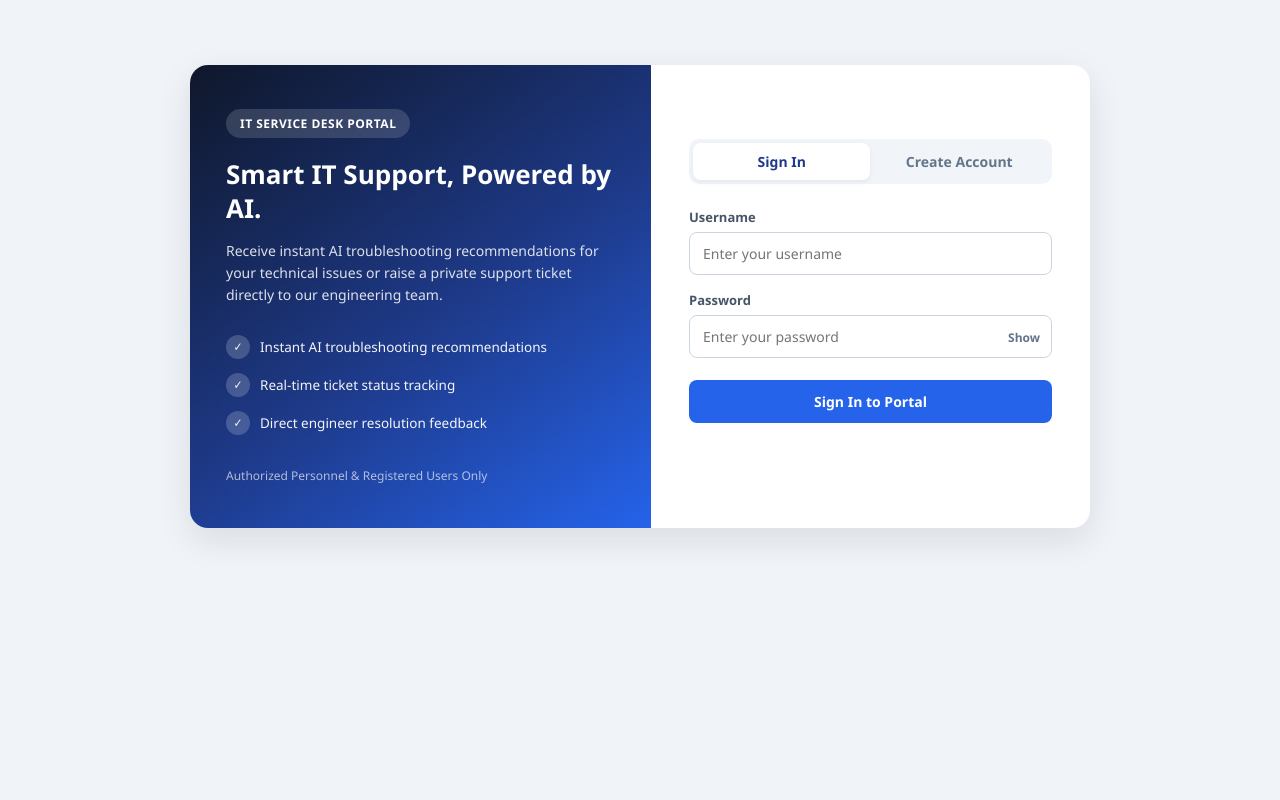
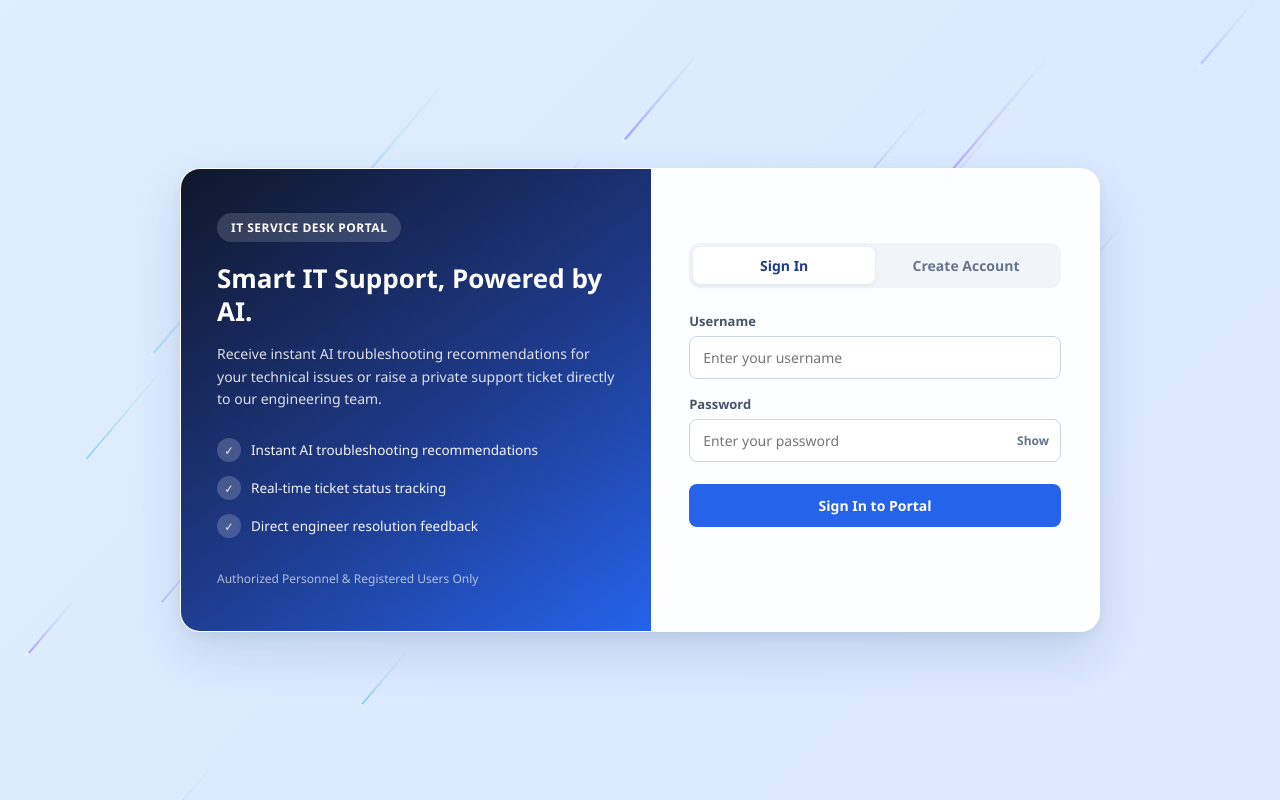
Before and after one commit to TANJINGQI53/it-support-system, a Flask app: page / in a window 1280 px wide. Run offline with Flask 3, Linux system fonts and the light colour scheme; some libraries are stand-ins or nearby versions.

Commit message:
Update index.html

```diff
--- a/IT_Support_Web/IT_Support_Web/templates/index.html
+++ b/IT_Support_Web/IT_Support_Web/templates/index.html
@@ -6,7 +6,40 @@
     <title>AI-Powered IT Support Ticketing System</title>
     <style>
         * { box-sizing: border-box; margin: 0; padding: 0; font-family: 'Segoe UI', Tahoma, Geneva, Verdana, sans-serif; }
-        body { background-color: #f0f4f8; color: #1e293b; padding: 20px; min-height: 100vh; }
+        body {
+            background-color: #f0f4f8;
+            color: #1e293b;
+            padding: 20px;
+            min-height: 100vh;
+            transition: background 0.5s ease;
+        }
+
+        /* 登录界面专属：全屏垂直水平居中 + 柔和流动渐变背景 */
+        body.auth-bg {
+            display: flex;
+            align-items: center;
+            justify-content: center;
+            background: linear-gradient(-45deg, #e0e7ff, #dbeafe, #e0f2fe, #ede9fe, #f0f9ff);
+            background-size: 400% 400%;
+            animation: gradientFlow 14s ease infinite;
+            overflow-x: hidden;
+        }
+
+        @keyframes gradientFlow {
+            0% { background-position: 0% 50%; }
+            50% { background-position: 100% 50%; }
+            100% { background-position: 0% 50%; }
+        }
+
+        /* 淡色小流星背景画布 */
+        #meteorCanvas {
+            position: fixed;
+            inset: 0;
+            width: 100vw;
+            height: 100vh;
+            pointer-events: none;
+            z-index: 0;
+        }
 
         .header { background: linear-gradient(135deg, #1e3a8a, #2563eb); color: white; padding: 24px; border-radius: 12px; margin: 0 auto 24px; max-width: 1320px; box-shadow: 0 4px 12px rgba(37, 99, 235, 0.2); display: flex; justify-content: space-between; align-items: center; flex-wrap: wrap; gap: 12px; }
         .header h1 { font-size: 24px; margin-bottom: 6px; }
@@ -15,8 +48,24 @@
         .btn-logout { background: #ef4444; padding: 6px 12px; font-size: 13px; }
         .btn-logout:hover { background: #dc2626; }
 
-        .split-auth-container { max-width: 900px; margin: 45px auto; background: white; border-radius: 18px; overflow: hidden; display: grid; grid-template-columns: 1.05fr 1fr; box-shadow: 0 12px 35px rgba(15, 23, 42, 0.1); }
-        @media (max-width: 768px) { .split-auth-container { grid-template-columns: 1fr; margin: 20px auto; } }
+        /* 居中悬浮登录卡片 */
+        .split-auth-container {
+            position: relative;
+            z-index: 1;
+            width: 100%;
+            max-width: 920px;
+            margin: auto;
+            background: rgba(255, 255, 255, 0.93);
+            backdrop-filter: blur(12px);
+            -webkit-backdrop-filter: blur(12px);
+            border: 1px solid rgba(255, 255, 255, 0.85);
+            border-radius: 20px;
+            overflow: hidden;
+            display: grid;
+            grid-template-columns: 1.05fr 1fr;
+            box-shadow: 0 22px 50px rgba(30, 58, 138, 0.14), 0 4px 16px rgba(15, 23, 42, 0.06);
+        }
+        @media (max-width: 768px) { .split-auth-container { grid-template-columns: 1fr; } }
 
         .auth-banner { background: linear-gradient(145deg, #0f172a 0%, #1e3a8a 55%, #2563eb 100%); color: white; padding: 44px 36px; display: flex; flex-direction: column; justify-content: space-between; }
         .brand-badge { display: inline-block; background: rgba(255,255,255,0.15); padding: 6px 14px; border-radius: 20px; font-size: 12px; font-weight: 600; letter-spacing: 0.5px; margin-bottom: 20px; width: fit-content; }
@@ -116,7 +165,10 @@
         .hidden { display: none !important; }
     </style>
 </head>
-<body>
+<body class="auth-bg">
+
+<!-- 登录界面淡色小流星画布 -->
+<canvas id="meteorCanvas"></canvas>
 
 <div id="topHeader" class="header hidden">
     <div>
@@ -407,6 +459,96 @@
     let cachedTickets = [];
     let resolvingTicketId = null;
 
+    /* ==================== 淡色小流星背景动画 ==================== */
+    const meteorCanvas = document.getElementById("meteorCanvas");
+    const mCtx = meteorCanvas.getContext("2d");
+    let meteors = [];
+    let meteorAnimId = null;
+
+    function resizeMeteorCanvas() {
+        meteorCanvas.width = window.innerWidth;
+        meteorCanvas.height = window.innerHeight;
+    }
+    window.addEventListener("resize", resizeMeteorCanvas);
+    resizeMeteorCanvas();
+
+    class SoftMeteor {
+        constructor() {
+            this.reset(true);
+        }
+        reset(initial = false) {
+            this.x = Math.random() * (meteorCanvas.width + 300) - 100;
+            this.y = initial ? Math.random() * meteorCanvas.height : -40;
+            this.len = 45 + Math.random() * 75;
+            this.speed = 1.6 + Math.random() * 2.4;
+            this.size = 1.2 + Math.random() * 1.5;
+            this.alpha = 0.22 + Math.random() * 0.35;
+            const palette = [
+                "99, 102, 241",   // 淡靛紫
+                "59, 130, 246",   // 淡天蓝
+                "14, 165, 233",   // 淡冰青
+                "139, 92, 246"    // 淡紫罗兰
+            ];
+            this.rgb = palette[Math.floor(Math.random() * palette.length)];
+        }
+        update() {
+            this.x -= this.speed * 0.85;
+            this.y += this.speed;
+            if (this.y > meteorCanvas.height + 80 || this.x < -120) {
+                this.reset(false);
+            }
+        }
+        draw() {
+            const tailX = this.x + this.len * 0.85;
+            const tailY = this.y - this.len;
+            const grad = mCtx.createLinearGradient(this.x, this.y, tailX, tailY);
+            grad.addColorStop(0, `rgba(${this.rgb}, ${this.alpha})`);
+            grad.addColorStop(0.5, `rgba(${this.rgb}, ${this.alpha * 0.35})`);
+            grad.addColorStop(1, `rgba(${this.rgb}, 0)`);
+
+            mCtx.beginPath();
+            mCtx.strokeStyle = grad;
+            mCtx.lineWidth = this.size;
+            mCtx.lineCap = "round";
+            mCtx.moveTo(this.x, this.y);
+            mCtx.lineTo(tailX, tailY);
+            mCtx.stroke();
+
+            // 流星头部微光点
+            mCtx.beginPath();
+            mCtx.fillStyle = `rgba(255, 255, 255, ${this.alpha + 0.25})`;
+            mCtx.arc(this.x, this.y, this.size * 0.85, 0, Math.PI * 2);
+            mCtx.fill();
+        }
+    }
+
+    function startMeteors() {
+        meteorCanvas.classList.remove("hidden");
+        document.body.classList.add("auth-bg");
+        if (meteors.length === 0) {
+            for (let i = 0; i < 24; i++) meteors.push(new SoftMeteor());
+        }
+        if (!meteorAnimId) {
+            const loop = () => {
+                mCtx.clearRect(0, 0, meteorCanvas.width, meteorCanvas.height);
+                meteors.forEach(m => { m.update(); m.draw(); });
+                meteorAnimId = requestAnimationFrame(loop);
+            };
+            loop();
+        }
+    }
+
+    function stopMeteors() {
+        meteorCanvas.classList.add("hidden");
+        document.body.classList.remove("auth-bg");
+        if (meteorAnimId) {
+            cancelAnimationFrame(meteorAnimId);
+            meteorAnimId = null;
+        }
+    }
+    startMeteors();
+
+    /* ==================== 业务交互逻辑 ==================== */
     function togglePassword(inputId, btn) {
         const input = document.getElementById(inputId);
         if (input.type === "password") {
@@ -505,9 +647,11 @@
         document.getElementById("authSection").classList.remove("hidden");
         document.getElementById("loginPass").value = "";
         document.getElementById("authMsg").textContent = "";
+        startMeteors();
     }
 
     function enterApp(username, role) {
+        stopMeteors();
         currentUserRole = role;
         document.getElementById("currentUsername").textContent = username;
         document.getElementById("currentRole").textContent = role.toUpperCase();
```
